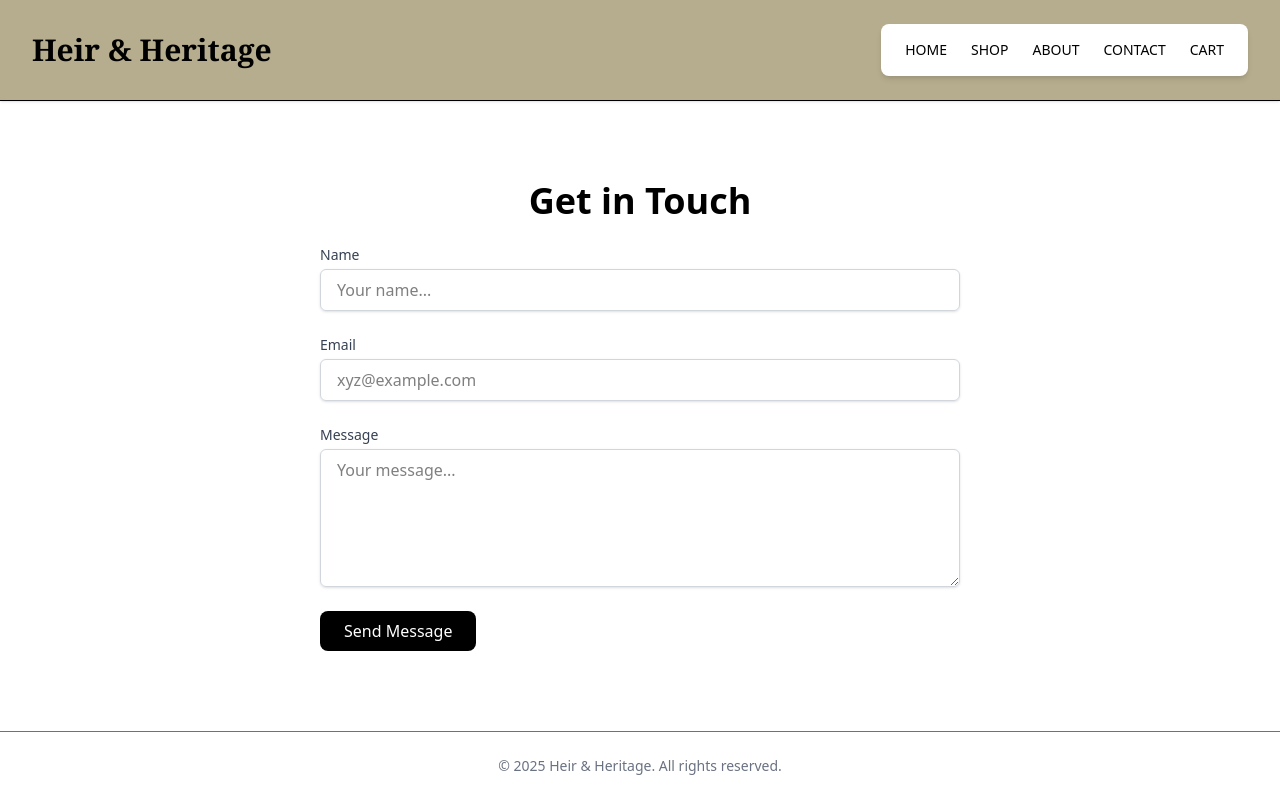
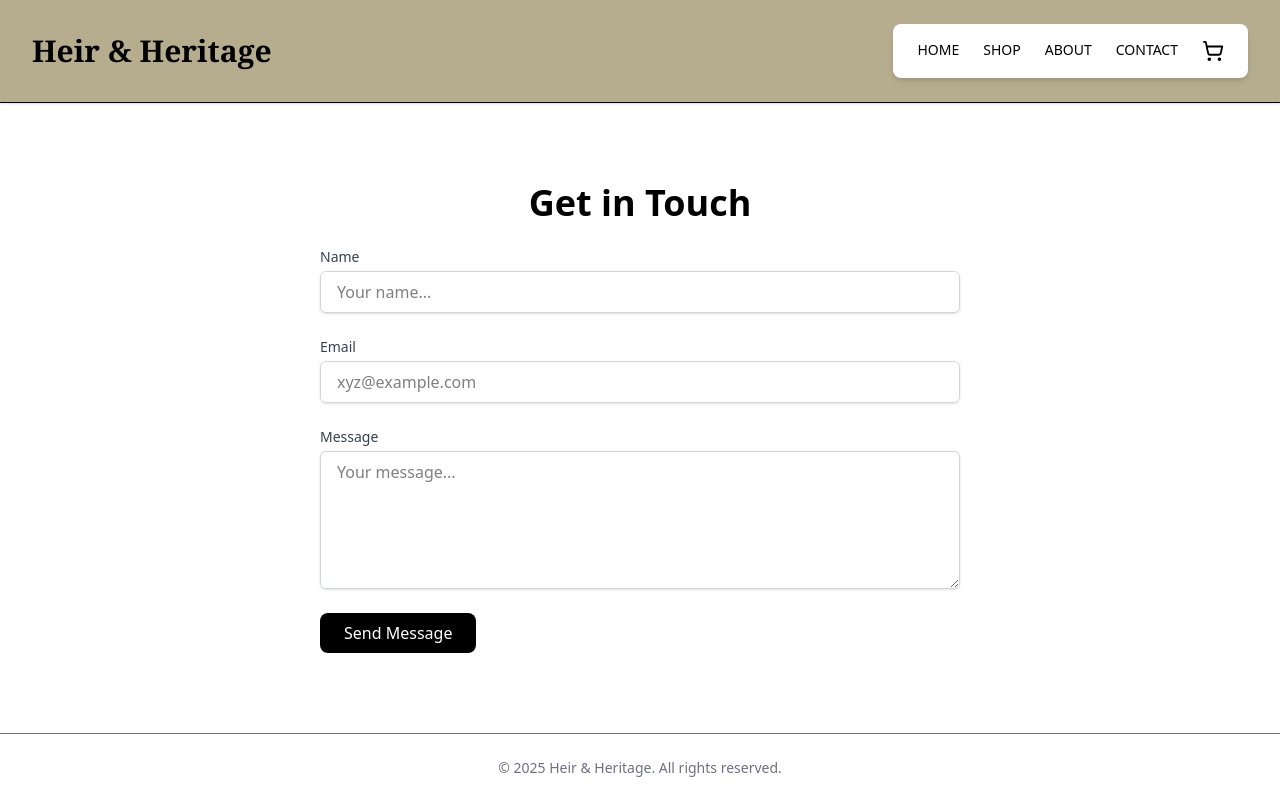
Before and after one commit to namanchittora17/ecom-clothes, a React (Vite) app: page /contact in a window 1280 px wide. Built offline with nearby package versions, Linux system fonts and the light colour scheme.

Commit message:
Change cart icon, remove heaer & footer from Login and loginRegister page

```diff
--- a/package.json
+++ b/package.json
@@ -11,6 +11,7 @@
   },
   "dependencies": {
     "@tailwindcss/vite": "^4.1.11",
+    "lucide-react": "^0.541.0",
     "react": "^19.1.0",
     "react-dom": "^19.1.0",
     "react-router-dom": "^7.6.3",
--- a/src/App.jsx
+++ b/src/App.jsx
@@ -28,7 +28,7 @@ const App = () => {
   return (
       <CartProvider>
       <BrowserRouter>
-      < Header/>
+      {/* < Header/> */}
         <Routes>
         <Route path='/home' element={<Home/>}/>
         <Route path='/shop' element={<Shop/>}/>
@@ -49,7 +49,7 @@ const App = () => {
          <Route path='/cropped-trousers' element={<Product10/>}/>
          <Route path="/loginregister" element={<LoginRegister/>}/>
         </Routes>
-        <Footer/>
+        {/* <Footer/> */}
       </BrowserRouter>
       </CartProvider>
   );
--- a/src/components/About.jsx
+++ b/src/components/About.jsx
@@ -1,6 +1,10 @@
+import Footer from "./Footer";
+import Header from "./Header";
+
 export const About = () => {
   return (
       <div>
+        < Header />
         <section className="max-w-3xl mx-auto px-4 py-20">
           <h2 className="text-4xl font-bold mb-6 text-center">
             About Heir &amp; Heritage
@@ -54,6 +58,7 @@ export const About = () => {
             <b>Heir &amp; Heritage — Where Legacy Meets Style.</b>
           </p>
         </section>
+        < Footer />
       </div>
   );
 };
--- a/src/components/Cart.jsx
+++ b/src/components/Cart.jsx
@@ -1,11 +1,14 @@
 import React from "react";
 import { useCart } from "./CartContext";
+import Header from "./Header";
+import Footer from "./Footer";
 
 const Cart = () => {
   const { cart, removeFromCart, updateQuantity, totalPrice } = useCart();
 
   return (
     <div>
+      < Header />
       <main className="px-8 py-16 max-w-4xl mx-auto">
         <h2 className="text-3xl font-bold mb-8">Your Cart</h2>
 
@@ -65,6 +68,7 @@ const Cart = () => {
           </div>
         )}
       </main>
+      < Footer />
     </div>
   );
 };
--- a/src/components/Contact.jsx
+++ b/src/components/Contact.jsx
@@ -1,6 +1,10 @@
+import Footer from "./Footer";
+import Header from "./Header";
+
 const Contact = () => {
   return (
     <div>
+      < Header />
       <section className="max-w-2xl mx-auto px-4 py-20">
         <h2 className="text-4xl font-bold mb-6 text-center">Get in Touch</h2>
         <form className="space-y-6">
@@ -43,6 +47,7 @@ const Contact = () => {
           </button>
         </form>
       </section>
+      < Footer />
     </div>
   );
 };
--- a/src/components/Header.jsx
+++ b/src/components/Header.jsx
@@ -1,4 +1,5 @@
 import { NavLink } from "react-router-dom";
+import { ShoppingCart } from "lucide-react";
 const Header = () => {
   return (
     <>
@@ -22,7 +23,7 @@ const Header = () => {
               Contact
             </NavLink>
             <NavLink to="/Cart" className="hover:text-gray-500 block">
-              Cart
+            <ShoppingCart size={22} />
             </NavLink>
           </nav>
         </header>
--- a/src/components/Home.jsx
+++ b/src/components/Home.jsx
@@ -1,11 +1,14 @@
 import { NavLink } from 'react-router-dom';
+import Header from './Header';
+import Footer from './Footer';
 const Home = () => {
   return (
     <div>
+      < Header />
       <div>
         {/* Hero Section */}
         <section
-          style={{ backgroundColor: "#b6ad8e" }}
+          // style={{ backgroundColor: "#b6ad8e" }}
           className="text-center py-20 px-4 bg-gray-50"
         >
           <h2 className="text-5xl font-bold mb-4">The Old Money Collection</h2>
@@ -87,6 +90,7 @@ const Home = () => {
           </div>
         </section>
       </div>
+      < Footer />
     </div>
   );
 };
--- a/src/components/Shop.jsx
+++ b/src/components/Shop.jsx
@@ -1,6 +1,10 @@
+import Footer from "./Footer";
+import Header from "./Header";
+
 const Shop = () => {
   return (
     <>
+    < Header />
       <div>
         <div>
           <style
@@ -156,6 +160,7 @@ Men Water-Resistant Analogue Watch-AQ-230A-3AMQYDF"
           </section>
         </div>
       </div>
+      < Footer />
     </>
   );
 };
```
Also changed, not shown: 1 other file (tests, documents, lock files or other folders).
